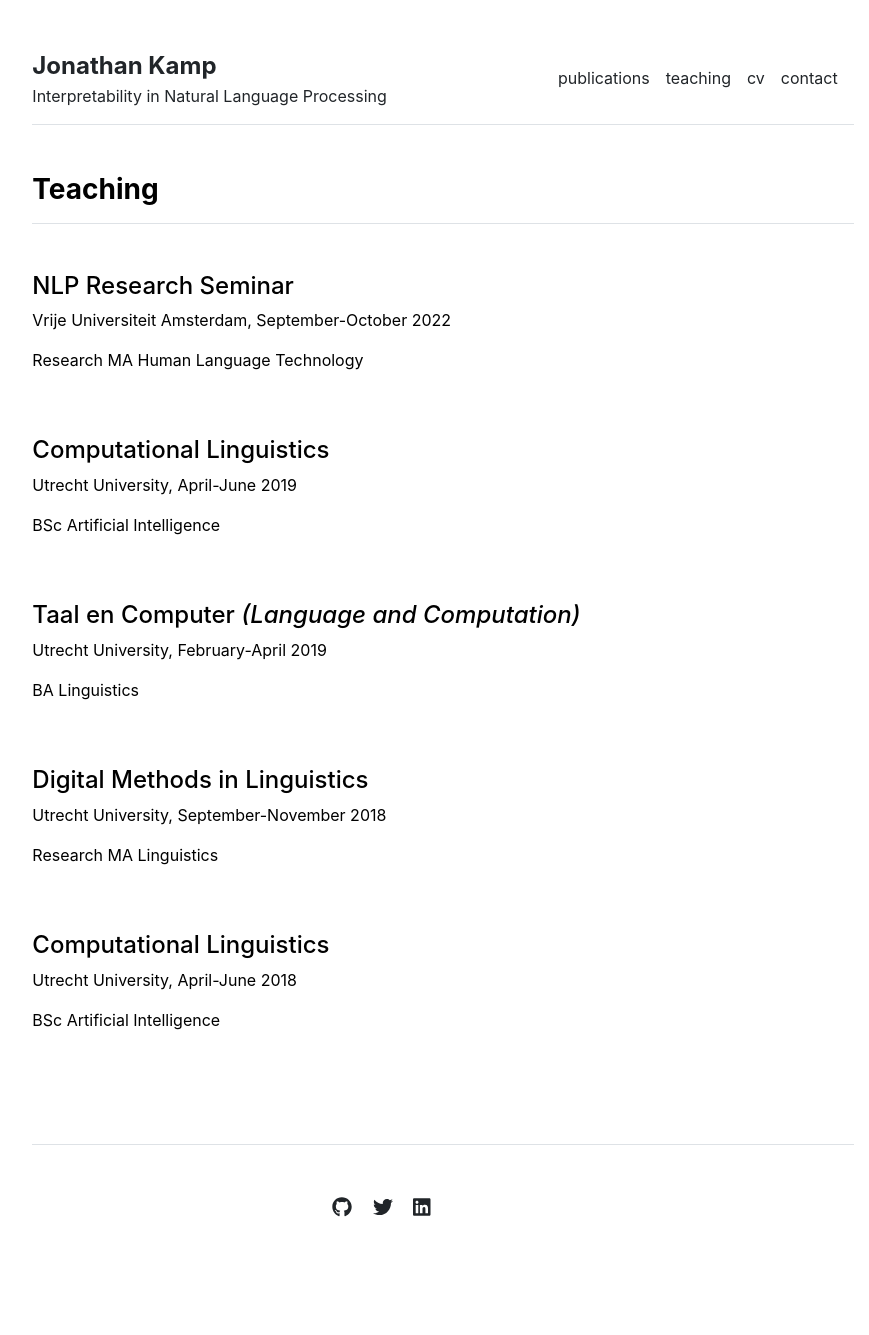
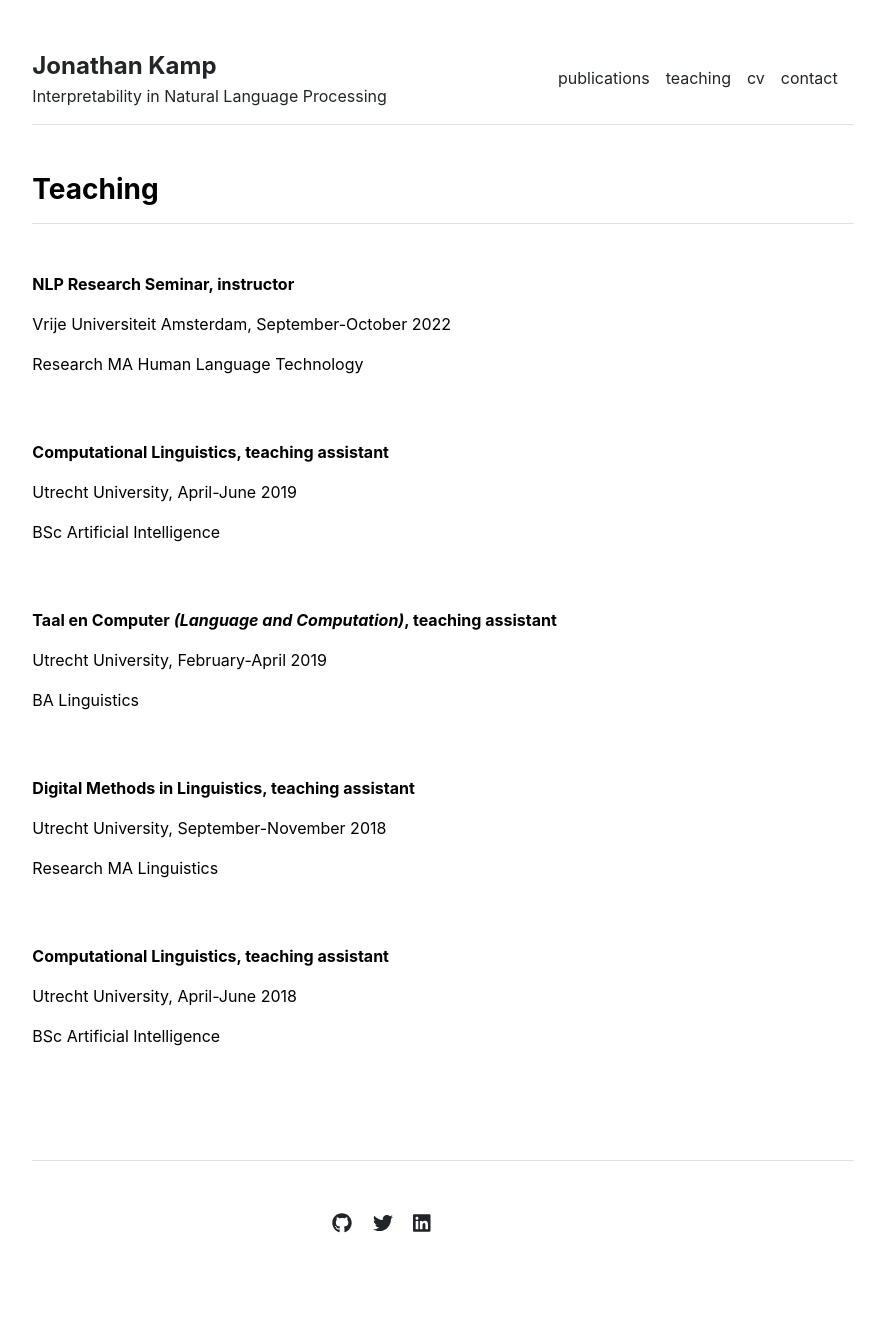
Before and after one commit to jbkamp/jbkamp.github.io, a Jekyll site: the page built from teaching.md, in a window 1280 px wide. Shown: the whole page, without its empty margins (197-1066 px from the left). Built offline with Jekyll 4.4.1, drawn with Linux system fonts in a browser that asks for light colours.

Commit message:
changed font size teaching

```diff
--- a/_data/settings.yml
+++ b/_data/settings.yml
@@ -13,8 +13,8 @@ contacts:
 - {name: 'Jonathan Kamp', role: 'PhD Candidate', department: 'Computational Linguistics and Text Mining Lab', institution: 'Vrije Universiteit Amsterdam', email: 'j.b.kamp~at~vu.nl', image: 'assets/img/cltl_logo.png'}
 
 teachings:
-- {name: 'NLP Research Seminar', institution: 'Vrije Universiteit Amsterdam', date: 'September-October 2022', description: 'Research MA Human Language Technology'}
-- {name: 'Computational Linguistics', institution: 'Utrecht University', date: 'April-June 2019', description: 'BSc Artificial Intelligence'}
-- {name: 'Taal en Computer <i>(Language and Computation)</i>', institution: 'Utrecht University', date: 'February-April 2019', description: 'BA Linguistics'}
-- {name: 'Digital Methods in Linguistics', institution: 'Utrecht University', date: 'September-November 2018', description: 'Research MA Linguistics'}
-- {name: 'Computational Linguistics', institution: 'Utrecht University', date: 'April-June 2018', description: 'BSc Artificial Intelligence'}
+- {name: 'NLP Research Seminar, instructor', institution: 'Vrije Universiteit Amsterdam', date: 'September-October 2022', description: 'Research MA Human Language Technology'}
+- {name: 'Computational Linguistics, teaching assistant', institution: 'Utrecht University', date: 'April-June 2019', description: 'BSc Artificial Intelligence'}
+- {name: 'Taal en Computer <i>(Language and Computation)</i>, teaching assistant', institution: 'Utrecht University', date: 'February-April 2019', description: 'BA Linguistics'}
+- {name: 'Digital Methods in Linguistics, teaching assistant', institution: 'Utrecht University', date: 'September-November 2018', description: 'Research MA Linguistics'}
+- {name: 'Computational Linguistics, teaching assistant', institution: 'Utrecht University', date: 'April-June 2018', description: 'BSc Artificial Intelligence'}
--- a/_includes/teaching.html
+++ b/_includes/teaching.html
@@ -3,7 +3,7 @@
     <h3 class="fw-bold border-bottom pb-3 mb-5">Teaching</h3>
     {% for teaching in site.data.settings.teachings %}
     <div class="row g-b mb-5">
-      <h4>{{ teaching.name }}</h4>
+      <p><b>{{ teaching.name }}</b></p>
       <p>{{ teaching.institution }}, {{ teaching.date }}</p>
       <p>{{ teaching.description }}</p>
     </div>
```
